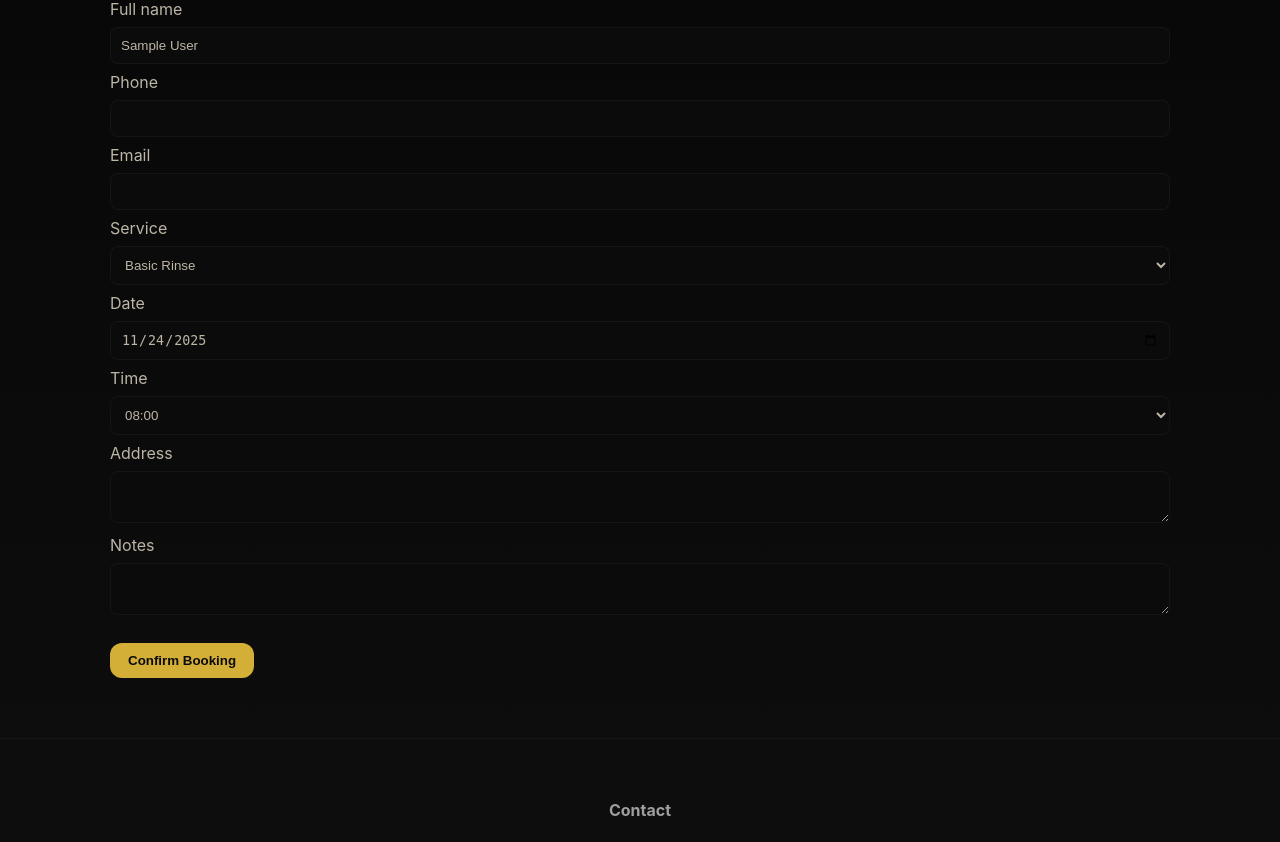
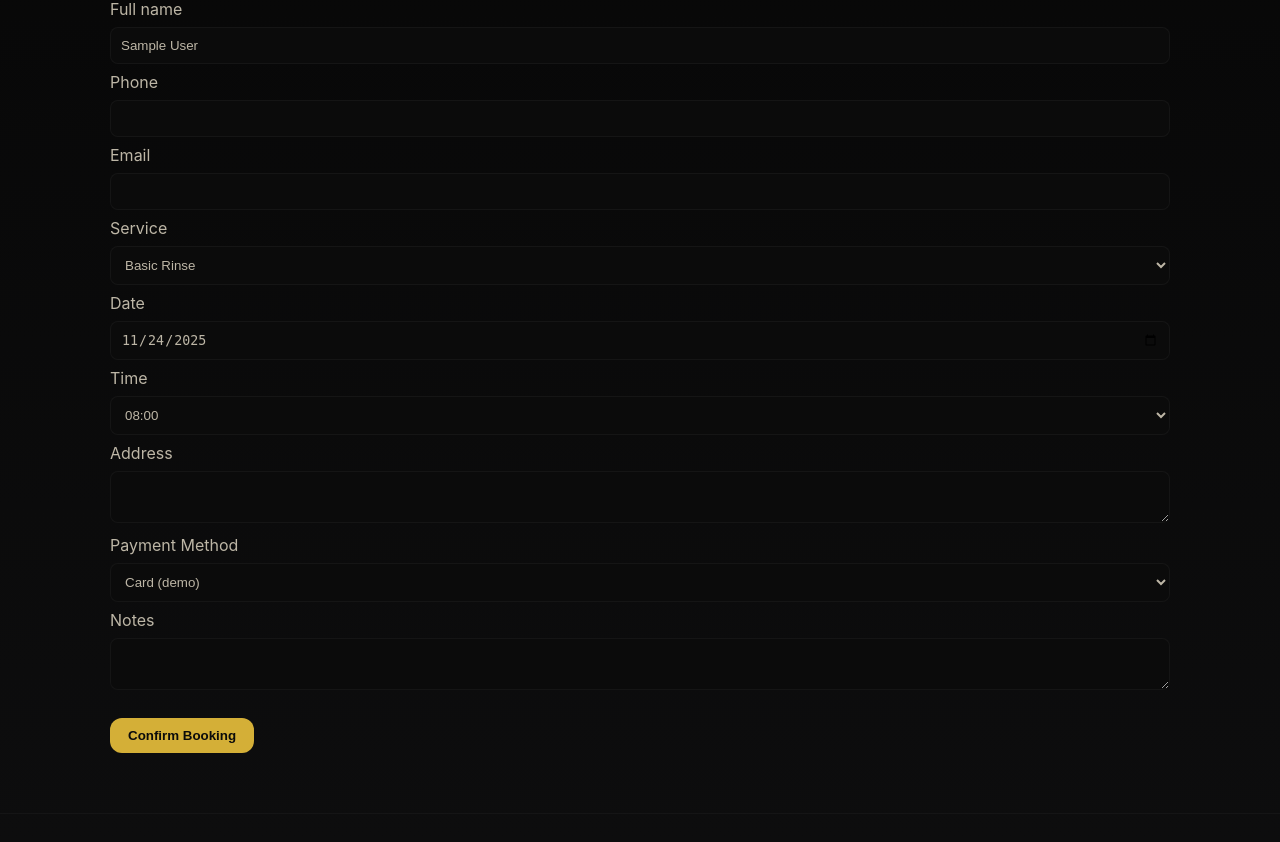
Before and after one commit to sinehlophe03/royal-rinse-luxury-car-wash, a Flask app: page /book in a window 1280 px wide. Shown: the part 151-993 px from the top of the page. Run offline with Flask 3, Linux system fonts and the light colour scheme; the visitor is signed in with stand-in values (Sample User, id 1); data that the repository does not hold is empty.

Commit message:
Update book.html

```diff
--- a/templates/book.html
+++ b/templates/book.html
@@ -1,7 +1,7 @@
 {% extends 'base.html' %}
 {% block content %}
   <h2>Book a Service</h2>
-  <form id="booking-form" method="post" action="/book">
+  <form id="booking-form" method="post" action="{{ url_for('book') }}">
     <label>Full name<input name="customer_name" value="{{ session.get('fullname','') }}" required></label>
     <label>Phone<input name="phone" required></label>
     <label>Email<input name="email" type="email"></label>
@@ -19,6 +19,13 @@
       </select>
     </label>
     <label>Address<textarea name="address" required></textarea></label>
+    <label>Payment Method
+      <select name="payment_method">
+        <option value="card">Card (demo)</option>
+        <option value="cash">Cash on arrival</option>
+        <option value="mobile">Mobile money</option>
+      </select>
+    </label>
     <label>Notes<textarea name="notes"></textarea></label>
     <button class="btn" type="submit">Confirm Booking</button>
   </form>
```
